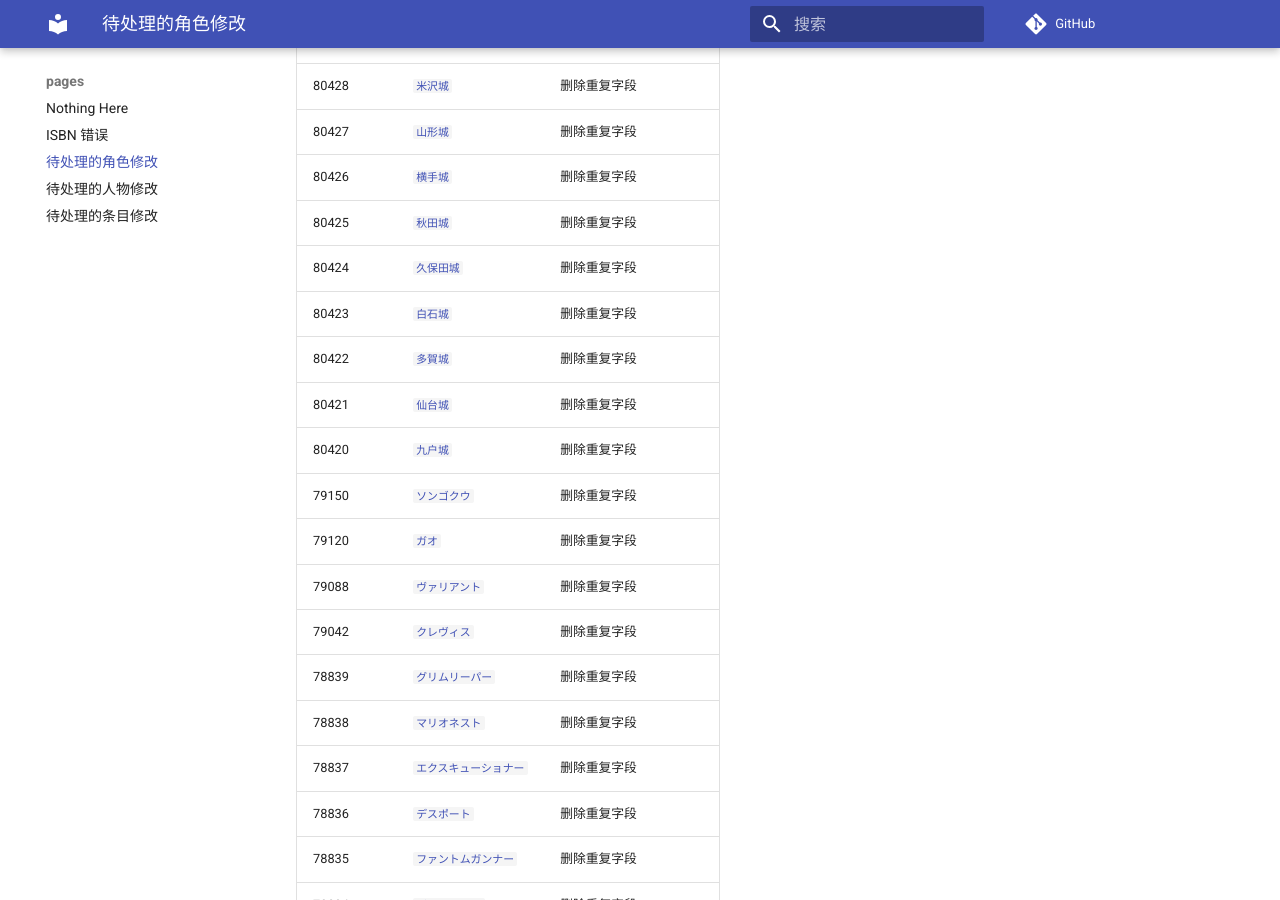
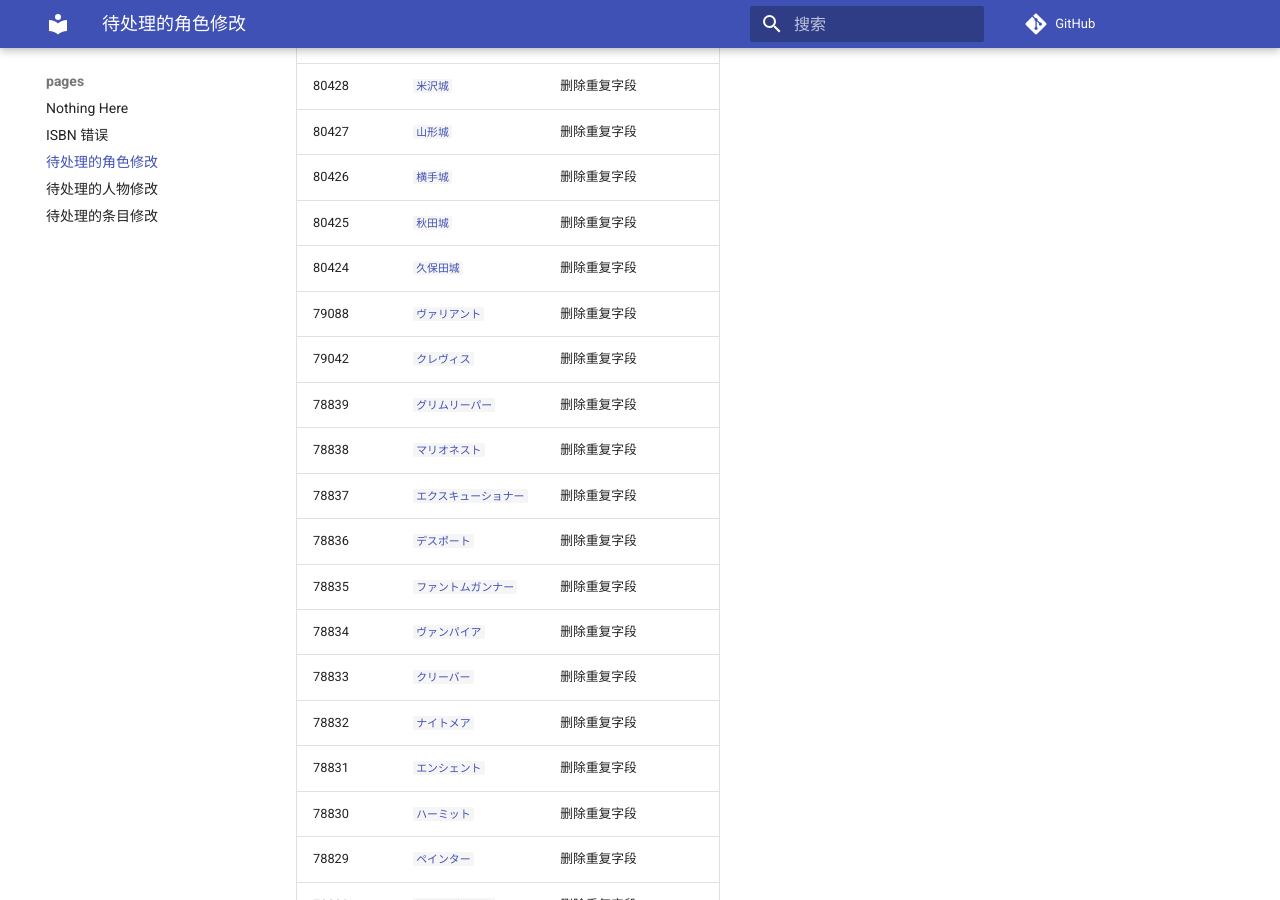
Before and after one commit to trim21/bangumi-pages, an MkDocs documentation site: the page built from docs/pending-character-changes.md, in a window 1280 px wide and 900 px high, scrolled down 2113 px. Built offline with MkDocs 1.6.1 and Material for MkDocs 9.7.7, drawn with Linux system fonts in a browser that asks for light colours; comment, search, counter and statistics services are not loaded.

Commit message:
update pending-character-changes.md

```diff
--- a/docs/pending-character-changes.md
+++ b/docs/pending-character-changes.md
@@ -51,12 +51,6 @@ total 145
 | 80426 | [`横手城`](https://bgm.tv/character/80426) | 删除重复字段 |
 | 80425 | [`秋田城`](https://bgm.tv/character/80425) | 删除重复字段 |
 | 80424 | [`久保田城`](https://bgm.tv/character/80424) | 删除重复字段 |
-| 80423 | [`白石城`](https://bgm.tv/character/80423) | 删除重复字段 |
-| 80422 | [`多賀城`](https://bgm.tv/character/80422) | 删除重复字段 |
-| 80421 | [`仙台城`](https://bgm.tv/character/80421) | 删除重复字段 |
-| 80420 | [`九戸城`](https://bgm.tv/character/80420) | 删除重复字段 |
-| 79150 | [`ソンゴクウ`](https://bgm.tv/character/79150) | 删除重复字段 |
-| 79120 | [`ガオ`](https://bgm.tv/character/79120) | 删除重复字段 |
 | 79088 | [`ヴァリアント`](https://bgm.tv/character/79088) | 删除重复字段 |
 | 79042 | [`クレヴィス`](https://bgm.tv/character/79042) | 删除重复字段 |
 | 78839 | [`グリムリーパー`](https://bgm.tv/character/78839) | 删除重复字段 |
```
Also changed, not shown: other parts of docs/pending-character-changes.md (+1 -1 lines).
